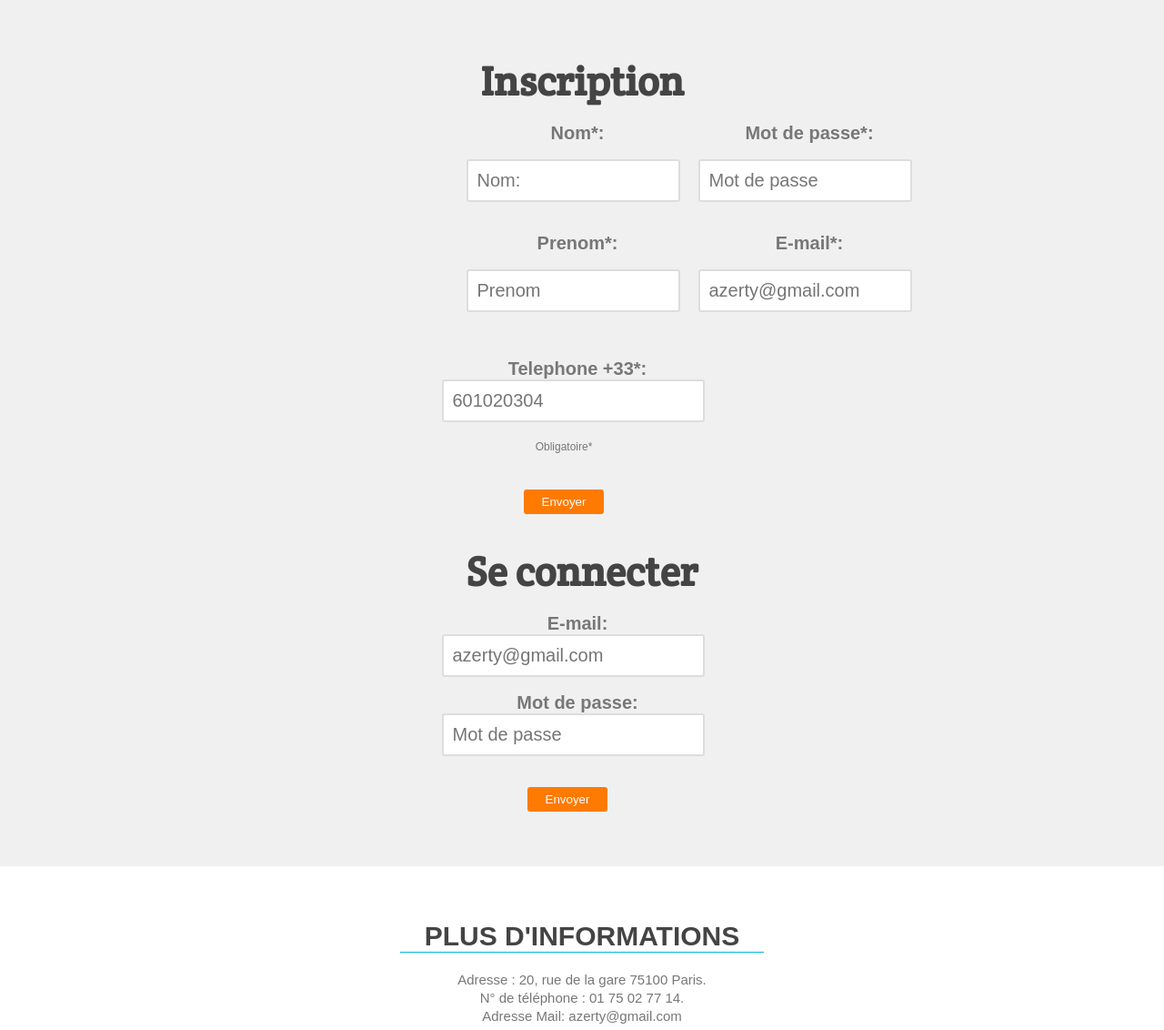
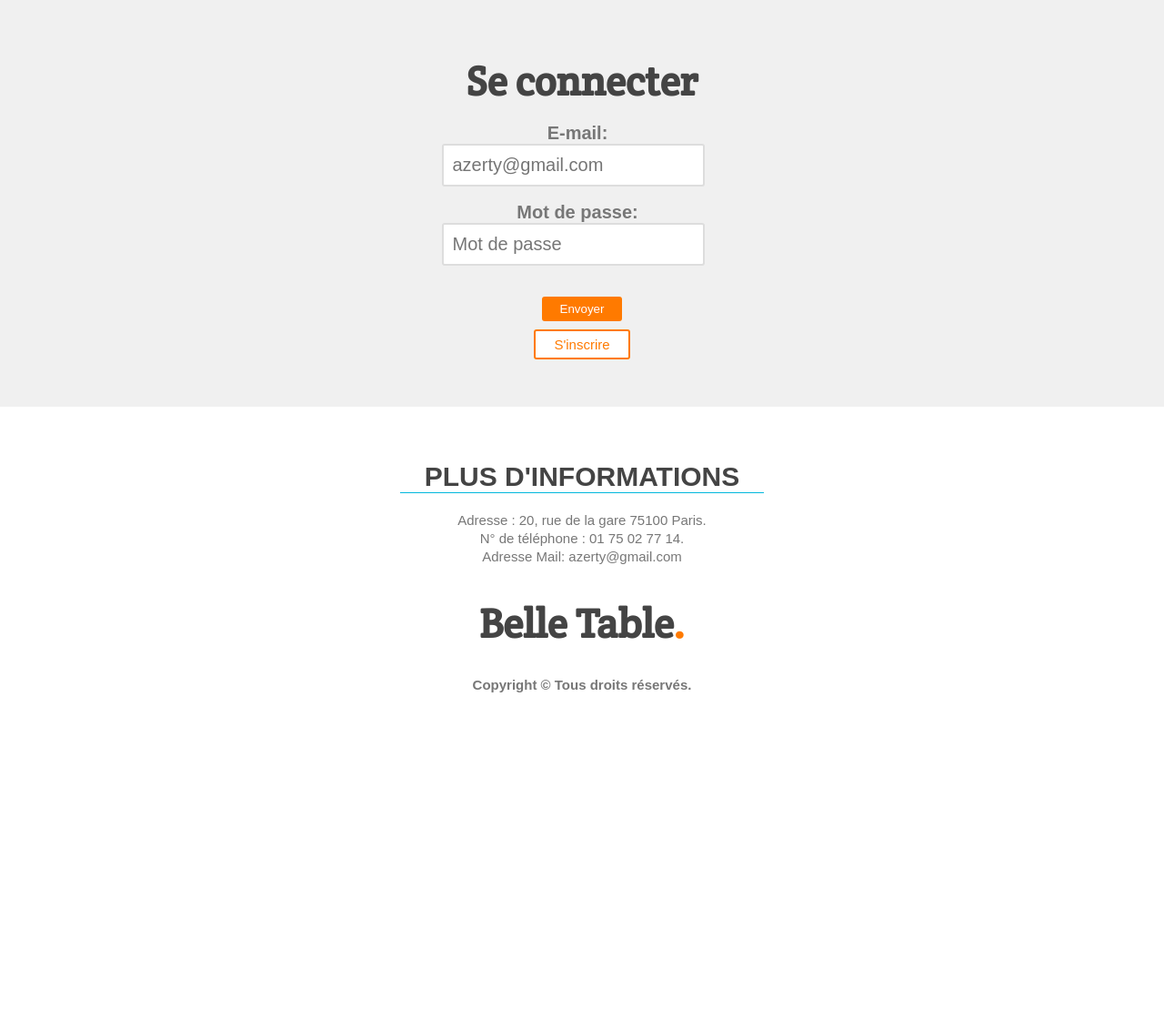
Before and after one commit to DylanGil/BelleTable, a PHP site: page /Inscription.php in a window 1280 px wide. Shown: the part 120-1252 px from the top of the page at 91% size. After the commit the page ends 881 px from the top, so only its background shows below. Run offline with PHP 8.4, Linux system fonts and the light colour scheme.

Commit message:
Modification page inscription
j'ai modifié la page inscription pour avoir sur la meme page SOIS inscription SOIS connexion

```diff
--- a/Belle_Table/Site_Web/Inscription.php
+++ b/Belle_Table/Site_Web/Inscription.php
@@ -9,7 +9,6 @@
 	<title>Belle Table</title>
 </head>
 <body>
-	<center>
 	<?php include("menu.php"); ?>
 
 	<?php if (isset($_GET["inscrit"])) echo "<p style=color:green>Votre compte a bien été crée</p>"; ?>
@@ -22,16 +21,18 @@
 				}
 		?>
 		<div>
+			<?php if(@$_GET['connexion']=="inscription"): ?>
+				<center>
 					<form action="InscriptionPHP.php" method="POST" style="margin: inherit;"><h1>Inscription</h1>
 						<br>
-					<div style="display: flex; flex-direction: row; justify-content: space-around; width: 255px;">
-						<div style="display: flex; flex-direction: column; width: 255px;">
+						<div class="inscriptionform1">
+							<div class="inscription-form1">
 								<label for="nom">Nom*:</label><br>
 								<input type="text" name="nom" id="nom" placeholder="Nom: " required> <br><br>
 								<label for="prenom">Prenom*:</label><br>
 								<input type="text" name="prenom" id="prenom" placeholder="Prenom" required><br><br>
 							</div>
-						<div style="display: flex; flex-direction: column; width: 255px;">
+							<div class="inscription-form2">
 								<label for="mdp">Mot de passe*:</label><br>
 								<input type="password" name="mdp" id="mdp" placeholder="Mot de passe" required><br><br>
 								<label for="email">E-mail*:</label><br>
@@ -42,12 +43,15 @@
 						<label for="tel">Telephone +33*: </label><br>
 						<input type="tel" name="tel" placeholder="601020304" pattern="[0-9]{9}" required><br><br>
 						<p style="font-size: 12px; position: relative; right: 20px;">Obligatoire*</p>
-					<br>
+
 						<input type="submit" value="Envoyer" class="button-2" name="monboutinscription" style="border: 0; position: relative; right: 20px;" >
 					</form>
-				<br><br>
+					<br>
+					<a class="connexion" style="position: relative; right: 20px;" href="inscription.php">J'ai deja un compte</a>
+				</center>
 
-
+			<?php else: ?>
+				<center>
 					<?php if (isset($_GET["erreur1"])) echo "<p style=color:red>Erreur email ou mot de passe incorrect</p>"; ?>
 					<form action="InscriptionPHP.php" method="post" style="margin: inherit;"><h1>Se connecter</h1>
 						<br>
@@ -56,11 +60,14 @@
 						<label for="mdp2">Mot de passe: </label><br>
 						<input type="password" name="mdp" id="mdp2" placeholder="Mot de passe" required><br><br>
 						<br>
-					<input type="submit" value="Envoyer" class="button-2" name="monboutconnexion" style="border: 0; position: relative; right: 16px;">
+						<input type="submit" value="Envoyer" class="button-2" name="monboutconnexion" style="border: 0;">
 					</form>
+				</center>
+				<br>
+				<center><a class="connexion" href="?connexion=inscription">S'inscrire</a></center>
+			<?php endif; ?>
 		</div>
 	</section>
 	<?php include("footer.php"); ?>
-	</center>
 </body>
 </html>
--- a/Belle_Table/Site_Web/menu.php
+++ b/Belle_Table/Site_Web/menu.php
@@ -50,7 +50,7 @@
 									<a href="admin">Panel Admin</a>
 								</li>
 							<?php endif; ?>
-							<span style="border-top: 2px solid #F2F2F2;"></span>
+							<span class="line"></span>
 							<li>
 								<a href="?infos=<?php echo $page; ?>&deconnecter=1">Se deconnecter</a>
 							</li>
--- a/Belle_Table/Site_Web/styles.css
+++ b/Belle_Table/Site_Web/styles.css
@@ -337,6 +337,7 @@ textarea {padding: 10px;
 	border: 2px solid #02b8dd;
 
 }
+.line{border-top: 2px solid #F2F2F2;}
 .contacter label {color: white;}
 .section-contact {background-color: #343A40; padding: 15px;}
 .h3contact {color: white; margin-bottom: 15px}
@@ -352,6 +353,11 @@ textarea {padding: 10px;
 .b-submit {display: flex; flex-direction: row;}
 .submit {display: flex; flex-direction: column;}
 .divsm {display: flex; flex-direction: column; align-items: flex-end;}
+.inscriptionform1 {display: flex; flex-direction: row; justify-content: space-around; width: 255px;}
+.inscription-form1 {display: flex; flex-direction: column; width: 255px;}
+.inscription-form2 {display: flex; flex-direction: column; width: 255px;}
+.connexion {color: #ff7a00; background-color: white; border: 2px solid #ff7a00; padding: 6px 20px; border-radius: 3px;}
+.connexion:hover {color: white; background-color: #ff7a00;}
 /* FOOTER */
 
 footer
```
Lines whose indentation alone changed are shown as unchanged.
